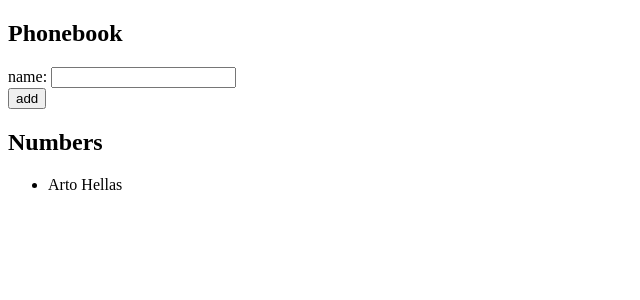
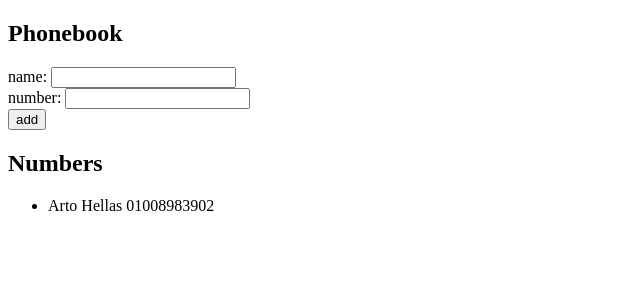
Before and after one commit to ABfathy/main-FSO, a React (Vite) app in the folder part-2/phoneBook/: page / in a window 1280 px wide. Shown: the top 300 px of the page, without its empty margins (0-640 px from the left). Built offline with nearby package versions, Linux system fonts and the light colour scheme.

Commit message:
finished 2.8

```diff
--- a/part-2/phoneBook/src/App.jsx
+++ b/part-2/phoneBook/src/App.jsx
@@ -4,15 +4,20 @@ import { useState } from 'react'
 
 const App = () => {
   const [persons, setPersons] = useState([
-    { name: 'Arto Hellas' }
+    { name: 'Arto Hellas' , number: '01008983902'}
   ])
 
   const [newName, setNewName] = useState('')
+  const [newNumber, setNewNumber] = useState('')
+
 
   const handleSubmit = (event) => {
     event.preventDefault()
 
-    const newPerson = { name: newName}
+    const newPerson = {
+      name: newName,
+      number: newNumber
+    }
 
     const isDuplicated = persons.some(person => JSON.stringify(person) === JSON.stringify(newPerson))
 
@@ -21,14 +26,28 @@ const App = () => {
       return;
     }
 
+    if(!newPerson.name || !newPerson.number){
+      alert('complete all fields to add to the phonebook')
+      return;
+    }
+
     setPersons(persons.concat(newPerson))
     setNewName('')
+    setNewNumber('')
+
    }
 
 
-  const handleChange = (event) => {
+  const handleChangeName = (event) => {
 
     setNewName(event.target.value)
+
+  }
+
+
+  const handleChangeNumber = (event) => {
+
+    setNewNumber(Number(event.target.value))
 
   }
 
@@ -37,7 +56,10 @@ const App = () => {
       <h2>Phonebook</h2>
       <form onSubmit={handleSubmit}>
         <div>
-          name: <input value={newName} onChange={handleChange}/>
+          name: <input value={newName} onChange={handleChangeName}/>
+        </div>
+        <div>
+          number: <input type="number" value={newNumber} onChange={handleChangeNumber}/>
         </div>
         <div>
           <button type="submit">add</button>
@@ -45,7 +67,7 @@ const App = () => {
       </form>
       <h2>Numbers</h2>
       <ul>
-      {persons.map(person=><li key={person.name}>{person.name}</li> )}
+      {persons.map(person=><li key={person.name}>{person.name} {person.number}</li> )}
       </ul>
     </div>
   )
```
